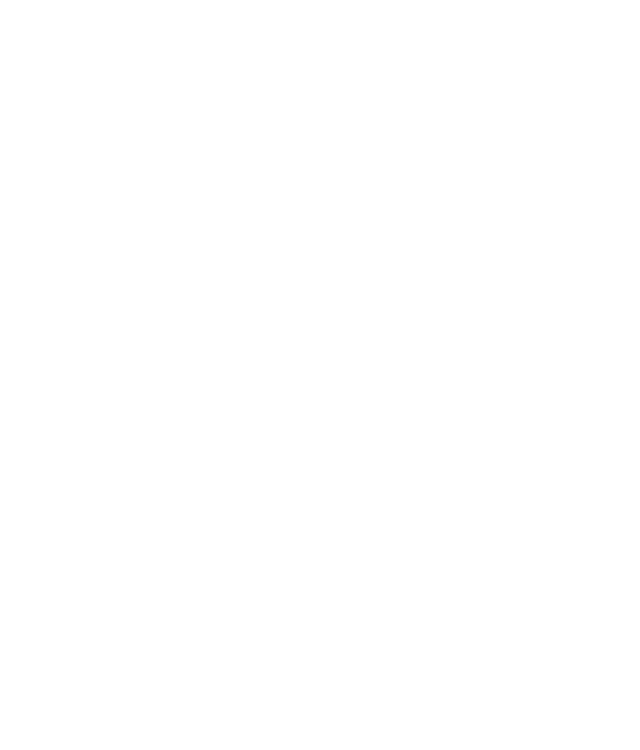
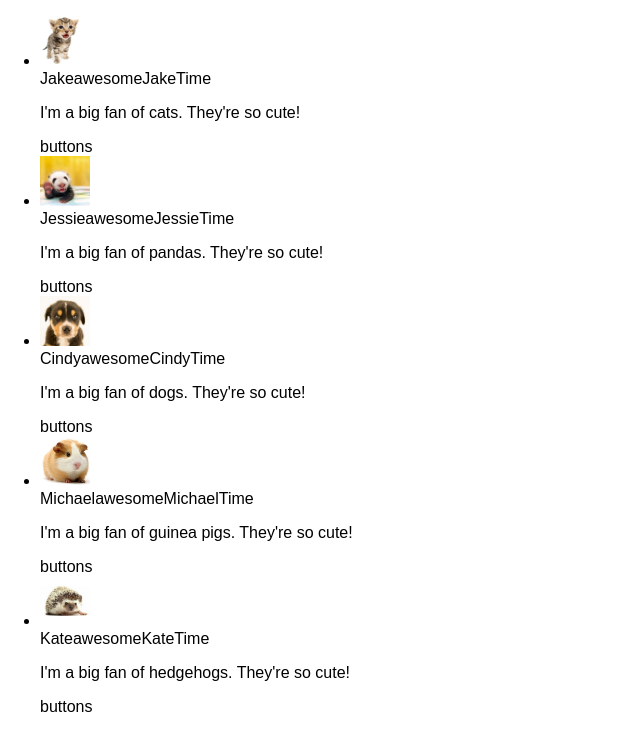
Before and after one commit to mavisluan/tweet, a React (Create React App) app: page / in a window 1280 px wide. Shown: the top 750 px of the page, without its empty margins (0-640 px from the left). Built offline with nearby package versions, Linux system fonts and the light colour scheme.

Commit message:
update App

```diff
--- a/src/App.js
+++ b/src/App.js
@@ -1,14 +1,29 @@
-import React, { Component } from 'react';
+import React from 'react';
 import './App.css';
+import { tweets } from './static-data'
 
-class App extends Component {
-  render() {
-    return (
-      <div className="App">
+const Tweet = () => (
+  <ul>
+    {tweets.map(tweet => (
+      <li key={tweet.id}>
+        <Card item={tweet}/>
+      </li>
+    ))}
+  </ul>
+)
 
-      </div>
-    );
-  }
-}
-
-export default App;
+const Card = ({ item: { id, userName, avatar, handleName, message, timeStamp, retweet, like} }) => (
+  <div className='card'>
+    <div className='card-avatar'>
+      <img src={avatar} height='50px' width='50px' alt={userName}/>
+    </div>
+    <div className='card-info'>
+      <span>{userName}</span>
+      <span>{handleName}</span>
+      <span>Time</span>
+      <p>{message}</p>
+      <div className='card-buttons'>buttons</div>
+    </div>
+  </div>
+)
+export default Tweet;
```
